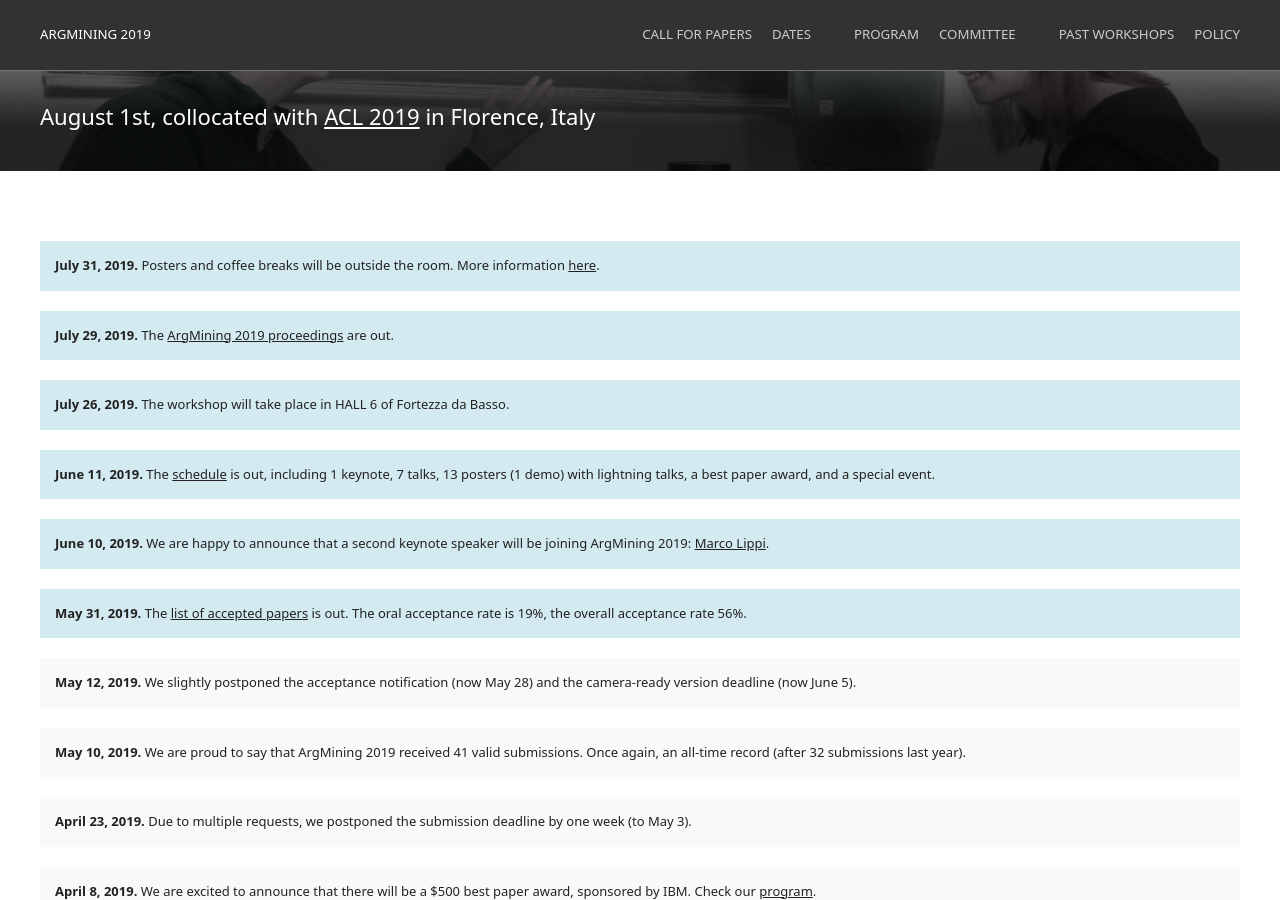
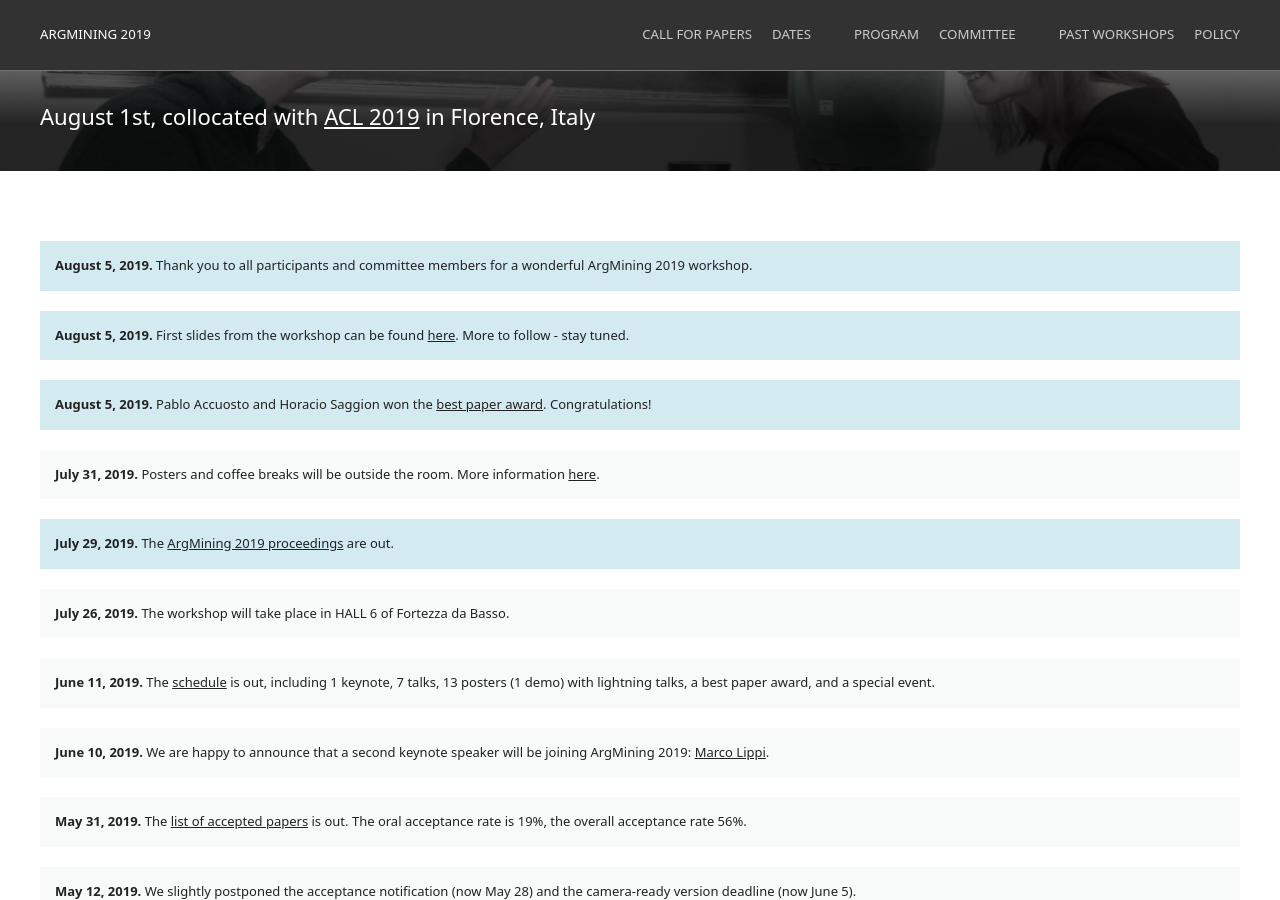
Before and after one commit to argmining19-webis-de/argmining19-webis-de.github.io, a Jekyll site: the page built from index.html, in a window 1280 px wide and 900 px high, scrolled down 215 px. Built offline with Jekyll 4.4.1, drawn with Linux system fonts in a browser that asks for light colours.

Commit message:
after workshop

```diff
--- a/_sass/_index.scss
+++ b/_sass/_index.scss
@@ -88,3 +88,9 @@ html {
 .program-speaker td{
     padding-top: 0;
 }
+
+.schedule_links{
+    font-style: normal;
+    font-size: 10px;
+    padding-right: 5px;
+}
--- a/important-dates.html
+++ b/important-dates.html
@@ -13,7 +13,7 @@ description: Dates
             <li>Submission due: <strike>April 26, 2019</strike> May 3, 2019 </li>
             <li>Notification of acceptance: <strike>May 24, 2019</strike> May 28, 2019 </li>
             <li>Camera-ready papers due: <strike>June 3, 2019</strike> June 5, 2019 </li>
-            <li>Workshop: <mark>August 1, 2019</mark></li>
+            <li>Workshop: August 1, 2019</li>
         </ul>
         <b>All deadlines are 11:59PM UTC-12:00 ("anywhere on Earth").</b>
 
--- a/index.html
+++ b/index.html
@@ -7,7 +7,21 @@ description: 6th Workshop on Argument Mining
 
 <div class="uk-section uk-section-default">
         <div class="uk-container">
+
+                        <div class="uk-alert news" uk-alert>
+                        <p><b>August 5, 2019.</b> Thank you to all participants and committee members for a wonderful ArgMining 2019 workshop. </p>
+                </div>
                 <div class="uk-alert news" uk-alert>
+                                <p><b>August 5, 2019.</b> First slides from the workshop can be found <a href="/program.html#schedule">here</a>. More to follow - stay tuned. </p>
+                        </div>
+
+
+                        <div class="uk-alert news" uk-alert>
+                                        <p><b>August 5, 2019.</b> Pablo Accuosto and Horacio Saggion won the <a href="/program.html#best-paper-award">best paper award</a>. Congratulations! </p>
+                                </div>
+
+
+                <div class="uk-alert old-news" uk-alert>
                         <p><b>July 31, 2019.</b> Posters and coffee breaks will be outside the room. More information <a
                                         href="http://www.acl2019.org/medias/402-acl2019-workshop-def.pdf" target="_blank">here</a>.
                         </p>
@@ -19,25 +33,25 @@ description: 6th Workshop on Argument Mining
                                         target="_blank">ArgMining 2019 proceedings</a> are out.
                         </p>
                 </div>
-                <div class="uk-alert news" uk-alert>
+                <div class="uk-alert old-news" uk-alert>
                         <p>
                                 <b>July 26, 2019. </b> The workshop will take place in HALL 6 of Fortezza da Basso.
                         </p>
                 </div>
-                <div class="uk-alert news" uk-alert>
+                <div class="uk-alert old-news" uk-alert>
                         <p>
                                 <b>June 11, 2019. </b> The <a href="/program.html#schedule">schedule</a> is out,
                                 including 1 keynote, 7 talks, 13 posters (1 demo) with lightning talks, a best paper
                                 award, and a special event.
                         </p>
                 </div>
-                <div class="uk-alert news" uk-alert>
+                <div class="uk-alert old-news" uk-alert>
                         <p>
                                 <b>June 10, 2019. </b>We are happy to announce that a second keynote speaker will be
                                 joining ArgMining 2019: <a href="/program.html">Marco Lippi</a>.
                         </p>
                 </div>
-                <div class="uk-alert news" uk-alert>
+                <div class="uk-alert old-news" uk-alert>
                         <p>
                                 <b>May 31, 2019. </b>The <a href="/program.html#schedule">list of accepted papers</a> is
                                 out. The oral acceptance rate is 19%, the overall acceptance rate 56%.
--- a/schedule.html
+++ b/schedule.html
@@ -1,7 +1,7 @@
 <table class="uk-table uk-table-responsive program-table">
         <tr class="program-section-title">
             <td>08:40–08:50</td>
-            <td colspan="2">Opening Remarks</td>
+            <td colspan="2"><a class="schedule_links" target="_blank" href="files/acl19-argmining-opening.pdf">[slides]</a>Opening Remarks</td>
         </tr>
         <tr class="program-session">
             <td></td>
@@ -317,6 +317,6 @@
         </tr>
         <tr class="program-section-title">
                 <td>17:30</td>
-                <td colspan="2">Closing Remarks</td>
+                <td colspan="2"><a class="schedule_links" target="_blank" href="files/acl19-argmining-closing.pdf">[slides]</a>Closing Remarks</td>
             </tr>
     </table>
```
Also changed, not shown: organizing-committee.html (+4 -3 lines), program.html (+8 -7 lines), img/award.jpg (added), 2 other files.
